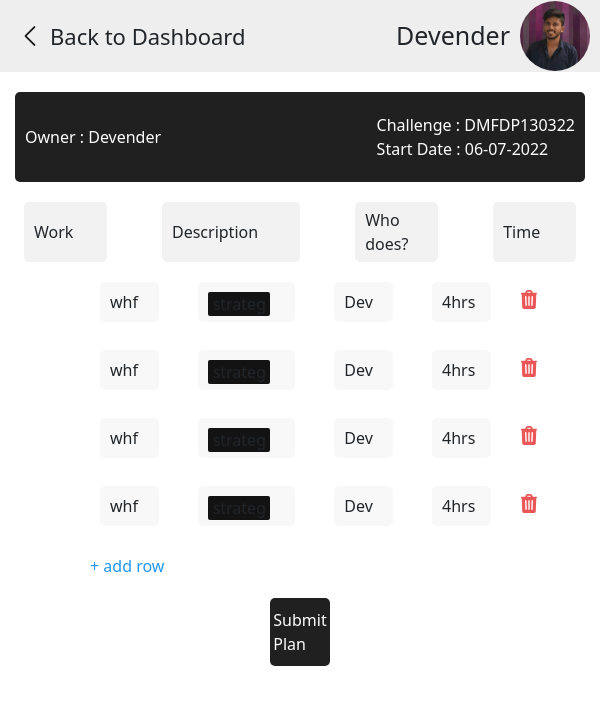
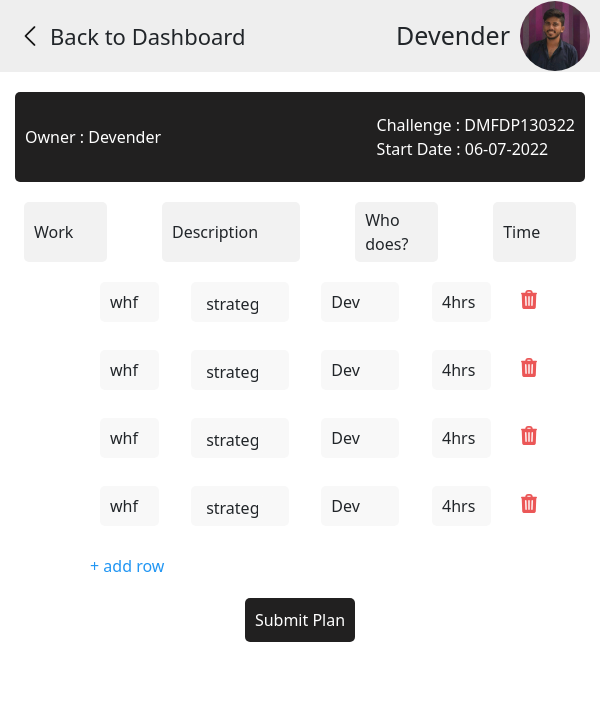
Before and after one commit to soaron-co/soaron-co.github.io, a Next.js app: page /Planning in a window 600 px wide. Shown: the top 704 px of the page. Built offline with nearby package versions, Linux system fonts and the light colour scheme.

Commit message:
design changes

```diff
--- a/styles/Dashboardwork.module.css
+++ b/styles/Dashboardwork.module.css
@@ -98,7 +98,7 @@
   }
   .workbox_3 {
     align-items: center;
-    width: 15%;
+    width: 20%;
     height: 40px;
     display: flex;
     flex-direction: row;
@@ -133,8 +133,6 @@
     flex-direction: row;
     justify-content: space-between;
     padding-left: 10px;
-
-    /* min-height: 50vh; */
   }
 
   .subrowbox_1 {
@@ -155,7 +153,7 @@
     /* border: 2px solid #ccc; */
     border-radius: 2px;
     padding: 0 5px;
-    background-color: #131313;
+    background-color: #f8f8f8;
   }
 }
 @media screen and (max-width: 820px) {
--- a/styles/Planning.module.css
+++ b/styles/Planning.module.css
@@ -125,7 +125,7 @@
   }
 
   .submit {
-    width: 10%;
+    /* width: 10%; */
     height: 10%;
     padding: 10px 10px;
     border-radius: 5px;
@@ -232,19 +232,14 @@
   }
   .workbox2 {
     align-items: center;
-    /* width: 25%;
-      height: 60px; */
     display: flex;
     flex-direction: row;
     background-color: #f2f2f2;
     padding: 10px;
     border-radius: 5px;
-    /* column-gap: 5px; */
   }
   .workbox3 {
     align-items: center;
-    /* width: 15%;
-      height: 60px; */
     display: flex;
     flex-direction: row;
     background-color: #f2f2f2;
@@ -254,25 +249,12 @@
   }
   .workbox4 {
     align-items: center;
-    /* width: 15%;
-      height: 60px; */
     display: flex;
     flex-direction: row;
     background-color: #f2f2f2;
     padding: 10px;
     column-gap: 5px;
     border-radius: 5px;
-  }
-  .submit {
-    /* width: 10%; */
-    height: 8%;
-    padding: 10px 10px;
-    border-radius: 5px;
-    background-color: #212020;
-    color: white;
-    display: flex;
-    justify-content: center;
-    align-items: center;
   }
   .button {
     display: flex;
@@ -295,6 +277,17 @@
     width: 40px;
     height: 40px;
   }
+  .submit {
+    /* width: 10%; */
+    height: 8%;
+    padding: 10px 10px;
+    border-radius: 5px;
+    background-color: #212020;
+    color: white;
+    display: flex;
+    justify-content: center;
+    align-items: center;
+  }
 }
 @media screen and (max-width: 500px) {
   .user_content {
```
Also changed, not shown: 1 other file (tests, documents, lock files or other folders).
